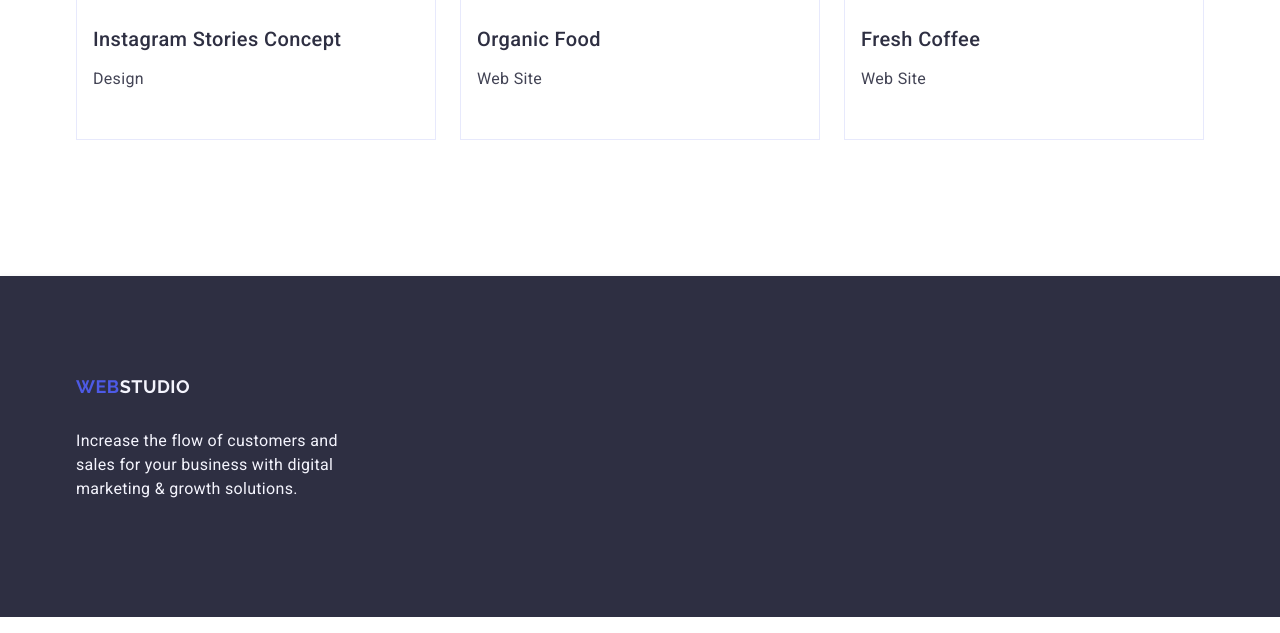
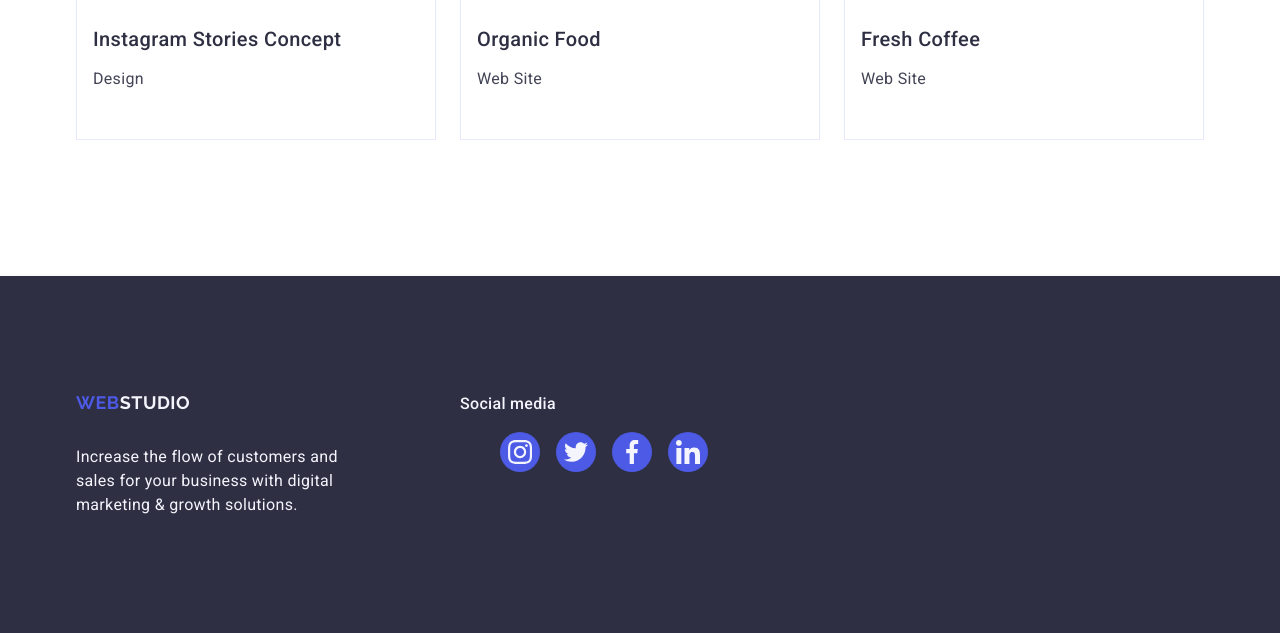
Before and after one commit to turbomatrixxxl/goit-markup-hw-04, a plain HTML site: page portfolio.html in a window 1280 px wide. Shown: the part 1632-2265 px from the top of the page. Drawn offline with nearby package versions, Linux system fonts and the light colour scheme.

Commit message:
update header and footer

```diff
--- a/portfolio.html
+++ b/portfolio.html
@@ -288,10 +288,11 @@
       </section>
     </main>
 
-    <!-- Footer section -->
+    <!-- Footer elements -->
     <footer class="footer">
       <!-- footer div -->
-      <div class="container">
+      <div class="container footer-div">
+        <div class="footer-div-logo-and-text">
           <!-- Logo link cu text-->
           <a class="footer-logo link" href="./index.html"
             >Web<span class="footer-logo-span">Studio</span></a
@@ -302,6 +303,43 @@
             digital marketing & growth solutions.
           </p>
         </div>
+        <div>
+          <p class="footer-social-media-parargraph">Social media</p>
+
+          <!-- social media list -->
+          <ul class="footer-social-media-list">
+            <li class="footer-social-media-list-item">
+              <a class="footer-social-media-link" href="">
+                <svg class="footer-social-media-svg" width="24" height="24">
+                  <use href="./images/icons.svg#icon-instagram-2"></use>
+                </svg>
+              </a>
+            </li>
+            <li class="footer-social-media-list-item">
+              <a class="footer-social-media-link" href="">
+                <svg class="footer-social-media-svg" width="24" height="24">
+                  <use href="./images/icons.svg#icon-twitter"></use>
+                </svg>
+              </a>
+            </li>
+
+            <li class="footer-social-media-list-item">
+              <a class="footer-social-media-link" href="">
+                <svg class="footer-social-media-svg" width="24" height="24">
+                  <use href="./images/icons.svg#icon-facebook"></use>
+                </svg>
+              </a>
+            </li>
+            <li class="footer-social-media-list-item">
+              <a class="footer-social-media-link" href="">
+                <svg class="footer-social-media-svg" width="24" height="24">
+                  <use href="./images/icons.svg#icon-linkedin"></use>
+                </svg>
+              </a>
+            </li>
+          </ul>
+        </div>
+      </div>
     </footer>
   </body>
 </html>
```
Lines whose indentation alone changed are shown as unchanged.
